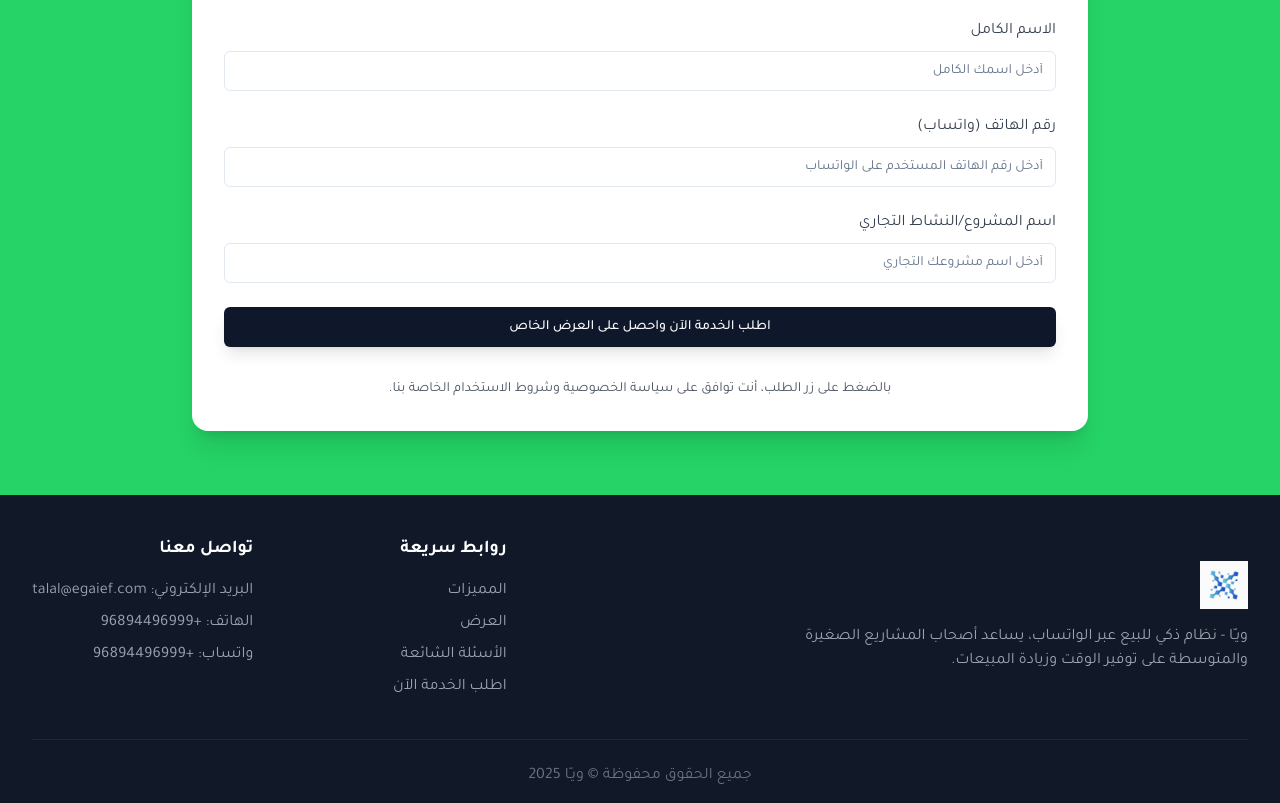
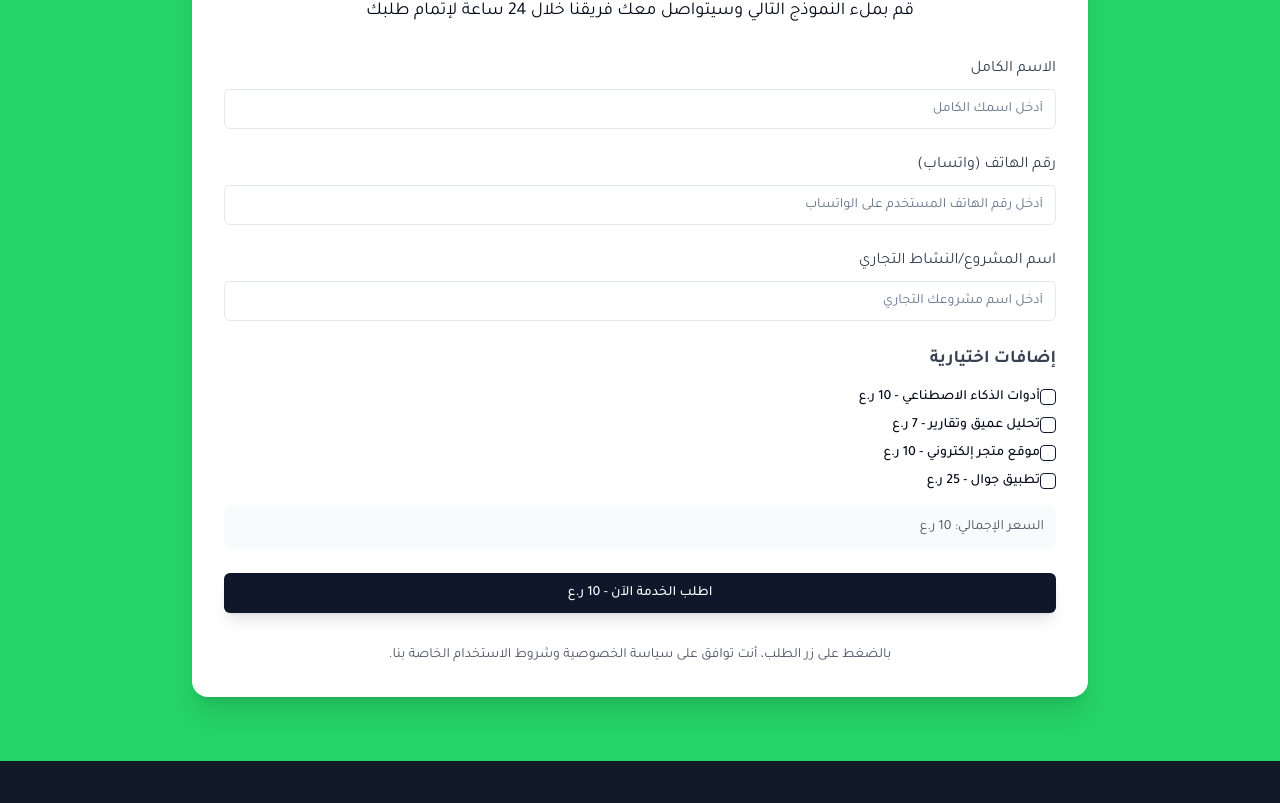
Before and after one commit to mazi87n/watshop-smart-landing, a React (Vite) app: page / in a window 1280 px wide. Shown: the part 3654-4457 px from the top of the page. Built offline with nearby package versions, Linux system fonts and the light colour scheme.

Commit message:
Add service addons and mention in offer
- Added checkboxes for service addons in the Request Service Now section.
- Added AI Tools, Deep Analysis, Store Website, and Mobile App addons with their prices.
- Mentioned the addons in the "🎁 Special offer for the first 20 projects only" section.

```diff
--- a/src/components/CtaSection.tsx
+++ b/src/components/CtaSection.tsx
@@ -2,6 +2,7 @@
 import React, { useState } from 'react';
 import { Button } from '@/components/ui/button';
 import { Input } from '@/components/ui/input';
+import { Checkbox } from '@/components/ui/checkbox';
 import { useToast } from '@/hooks/use-toast';
 import { useLanguage } from '@/contexts/LanguageContext';
 import { Loader2 } from 'lucide-react';
@@ -18,11 +19,31 @@ const CtaSection: React.FC = () => {
     businessName: ''
   });
 
+  const [addOns, setAddOns] = useState({
+    aiTools: false,
+    deepAnalysis: false,
+    storeWebsite: false,
+    mobileApp: false
+  });
+
   const [isSubmitting, setIsSubmitting] = useState(false);
 
   const handleChange = (e: React.ChangeEvent<HTMLInputElement>) => {
     const { name, value } = e.target;
     setFormData(prev => ({ ...prev, [name]: value }));
+  };
+
+  const handleAddOnChange = (addOnKey: keyof typeof addOns, checked: boolean) => {
+    setAddOns(prev => ({ ...prev, [addOnKey]: checked }));
+  };
+
+  const calculateTotal = () => {
+    let total = 10; // Base price
+    if (addOns.aiTools) total += 10;
+    if (addOns.deepAnalysis) total += 7;
+    if (addOns.storeWebsite) total += 10;
+    if (addOns.mobileApp) total += 25;
+    return total;
   };
 
   const handleSubmit = async (e: React.FormEvent) => {
@@ -47,7 +68,15 @@ Name: ${formData.name}
 Phone: ${formData.phone}
 Business: ${formData.businessName}
 
-This message was sent from the Ejabef website contact form.`,
+Selected Add-ons:
+${addOns.aiTools ? '- AI Tools (+10 OMR)' : ''}
+${addOns.deepAnalysis ? '- Deep Analysis (+7 OMR)' : ''}
+${addOns.storeWebsite ? '- Store Website (+10 OMR)' : ''}
+${addOns.mobileApp ? '- Mobile App (+25 OMR)' : ''}
+
+Total Price: ${calculateTotal()} OMR
+
+This message was sent from the Wiye website contact form.`,
       };
 
       // Send email using EmailJS
@@ -137,6 +166,65 @@ This message was sent from the Ejabef website contact form.`,
               />
             </div>
 
+            <div className="form-group">
+              <h3 className="text-lg font-semibold text-gray-700 mb-4">{t('cta.addOns')}</h3>
+              <div className="space-y-3">
+                <div className="flex items-center space-x-3">
+                  <Checkbox
+                    id="aiTools"
+                    checked={addOns.aiTools}
+                    onCheckedChange={(checked) => handleAddOnChange('aiTools', checked as boolean)}
+                    disabled={isSubmitting}
+                  />
+                  <label htmlFor="aiTools" className="text-sm font-medium leading-none peer-disabled:cursor-not-allowed peer-disabled:opacity-70">
+                    {t('cta.aiTools')} - 10 {t('currency')}
+                  </label>
+                </div>
+
+                <div className="flex items-center space-x-3">
+                  <Checkbox
+                    id="deepAnalysis"
+                    checked={addOns.deepAnalysis}
+                    onCheckedChange={(checked) => handleAddOnChange('deepAnalysis', checked as boolean)}
+                    disabled={isSubmitting}
+                  />
+                  <label htmlFor="deepAnalysis" className="text-sm font-medium leading-none peer-disabled:cursor-not-allowed peer-disabled:opacity-70">
+                    {t('cta.deepAnalysis')} - 7 {t('currency')}
+                  </label>
+                </div>
+
+                <div className="flex items-center space-x-3">
+                  <Checkbox
+                    id="storeWebsite"
+                    checked={addOns.storeWebsite}
+                    onCheckedChange={(checked) => handleAddOnChange('storeWebsite', checked as boolean)}
+                    disabled={isSubmitting}
+                  />
+                  <label htmlFor="storeWebsite" className="text-sm font-medium leading-none peer-disabled:cursor-not-allowed peer-disabled:opacity-70">
+                    {t('cta.storeWebsite')} - 10 {t('currency')}
+                  </label>
+                </div>
+
+                <div className="flex items-center space-x-3">
+                  <Checkbox
+                    id="mobileApp"
+                    checked={addOns.mobileApp}
+                    onCheckedChange={(checked) => handleAddOnChange('mobileApp', checked as boolean)}
+                    disabled={isSubmitting}
+                  />
+                  <label htmlFor="mobileApp" className="text-sm font-medium leading-none peer-disabled:cursor-not-allowed peer-disabled:opacity-70">
+                    {t('cta.mobileApp')} - 25 {t('currency')}
+                  </label>
+                </div>
+              </div>
+
+              <div className="mt-4 p-3 bg-gray-50 rounded-lg">
+                <p className="text-sm text-gray-600">
+                  {t('cta.total')}: {calculateTotal()} {t('currency')}
+                </p>
+              </div>
+            </div>
+
             <Button
               type="submit"
               className="cta-button w-full justify-center"
@@ -148,7 +236,7 @@ This message was sent from the Ejabef website contact form.`,
                   {t('cta.sending')}
                 </>
               ) : (
-                t('cta.button')
+                `${t('cta.button')} - ${calculateTotal()} ${t('currency')}`
               )}
             </Button>
           </form>
--- a/src/components/OfferSection.tsx
+++ b/src/components/OfferSection.tsx
@@ -82,6 +82,16 @@ const OfferSection: React.FC = () => {
                 <span className="text-ejabef-green text-2xl">✓</span>
                 <p className="text-lg">{t('offer.feature3')}</p>
               </div>
+
+              <div className="mt-6 p-4 bg-yellow-50 border border-yellow-200 rounded-lg">
+                <h4 className="font-semibold text-yellow-800 mb-2">{t('offer.addOnsTitle')}</h4>
+                <ul className="text-sm text-yellow-700 space-y-1">
+                  <li>• {t('offer.addOnAI')} - 10 {t('currency')}</li>
+                  <li>• {t('offer.addOnAnalysis')} - 7 {t('currency')}</li>
+                  <li>• {t('offer.addOnWebsite')} - 10 {t('currency')}</li>
+                  <li>• {t('offer.addOnMobile')} - 25 {t('currency')}</li>
+                </ul>
+              </div>
             </div>
 
             <div className="flex flex-col items-center justify-center bg-gray-50 p-6 rounded-xl">
--- a/src/contexts/LanguageContext.tsx
+++ b/src/contexts/LanguageContext.tsx
@@ -202,6 +202,32 @@ const translations: Translations = {
     ar: 'ثانية',
     en: 'sec',
   },
+  'offer.addOnsTitle': {
+    ar: 'إضافات متاحة:',
+    en: 'Available Add-ons:',
+  },
+  'offer.addOnAI': {
+    ar: 'أدوات الذكاء الاصطناعي',
+    en: 'AI Tools Integration',
+  },
+  'offer.addOnAnalysis': {
+    ar: 'تحليل عميق وتقارير',
+    en: 'Deep Analysis & Reports',
+  },
+  'offer.addOnWebsite': {
+    ar: 'موقع متجر إلكتروني',
+    en: 'E-commerce Website',
+  },
+  'offer.addOnMobile': {
+    ar: 'تطبيق جوال',
+    en: 'Mobile Application',
+  },
+
+  // Currency
+  'currency': {
+    ar: 'ر.ع',
+    en: 'OMR',
+  },
 
   // FAQ section
   'faq.title': {
@@ -290,9 +316,33 @@ const translations: Translations = {
     ar: 'أدخل اسم مشروعك التجاري',
     en: 'Enter your business name',
   },
+  'cta.addOns': {
+    ar: 'إضافات اختيارية',
+    en: 'Optional Add-ons',
+  },
+  'cta.aiTools': {
+    ar: 'أدوات الذكاء الاصطناعي',
+    en: 'AI Tools Integration',
+  },
+  'cta.deepAnalysis': {
+    ar: 'تحليل عميق وتقارير',
+    en: 'Deep Analysis & Reports',
+  },
+  'cta.storeWebsite': {
+    ar: 'موقع متجر إلكتروني',
+    en: 'E-commerce Website',
+  },
+  'cta.mobileApp': {
+    ar: 'تطبيق جوال',
+    en: 'Mobile Application',
+  },
+  'cta.total': {
+    ar: 'السعر الإجمالي',
+    en: 'Total Price',
+  },
   'cta.button': {
-    ar: 'اطلب الخدمة الآن واحصل على العرض الخاص',
-    en: 'Request Service Now and Get the Special Offer',
+    ar: 'اطلب الخدمة الآن',
+    en: 'Request Service Now',
   },
   'cta.disclaimer': {
     ar: 'بالضغط على زر الطلب، أنت توافق على سياسة الخصوصية وشروط الاستخدام الخاصة بنا.',
```
